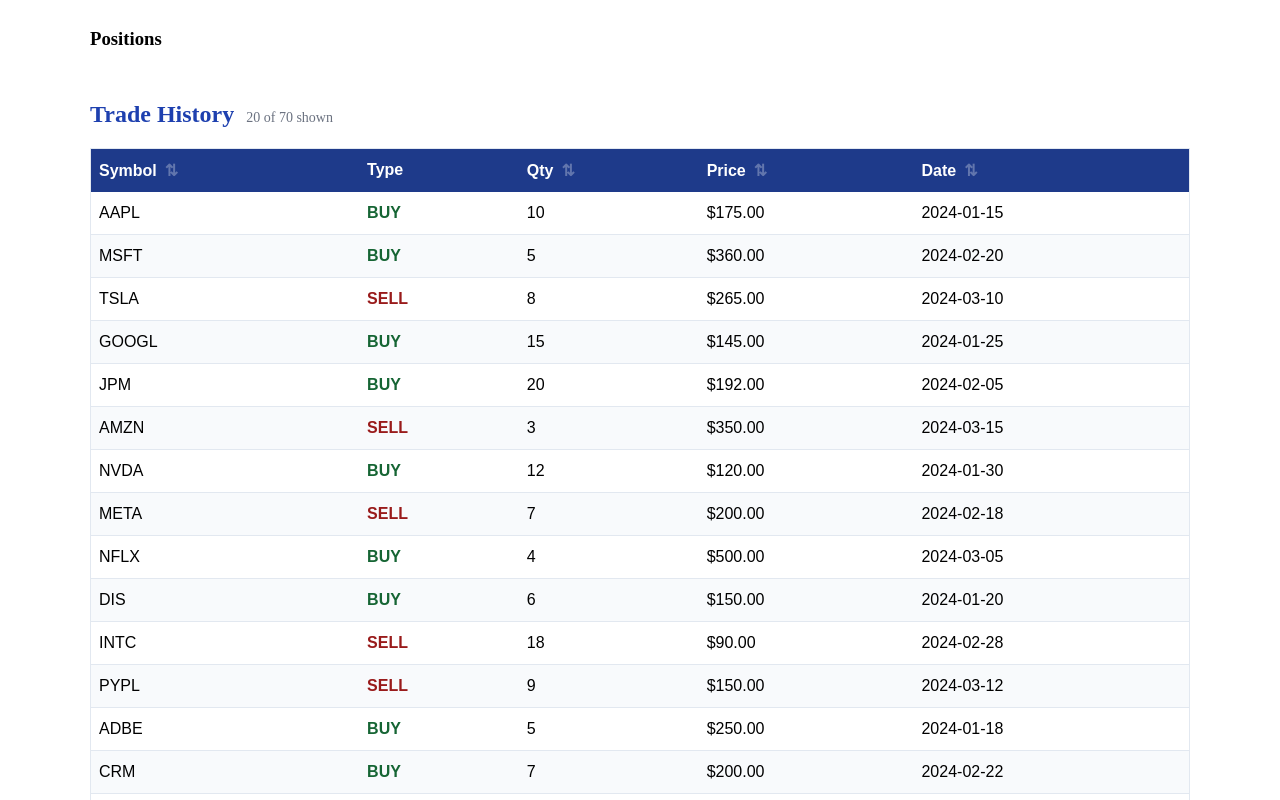
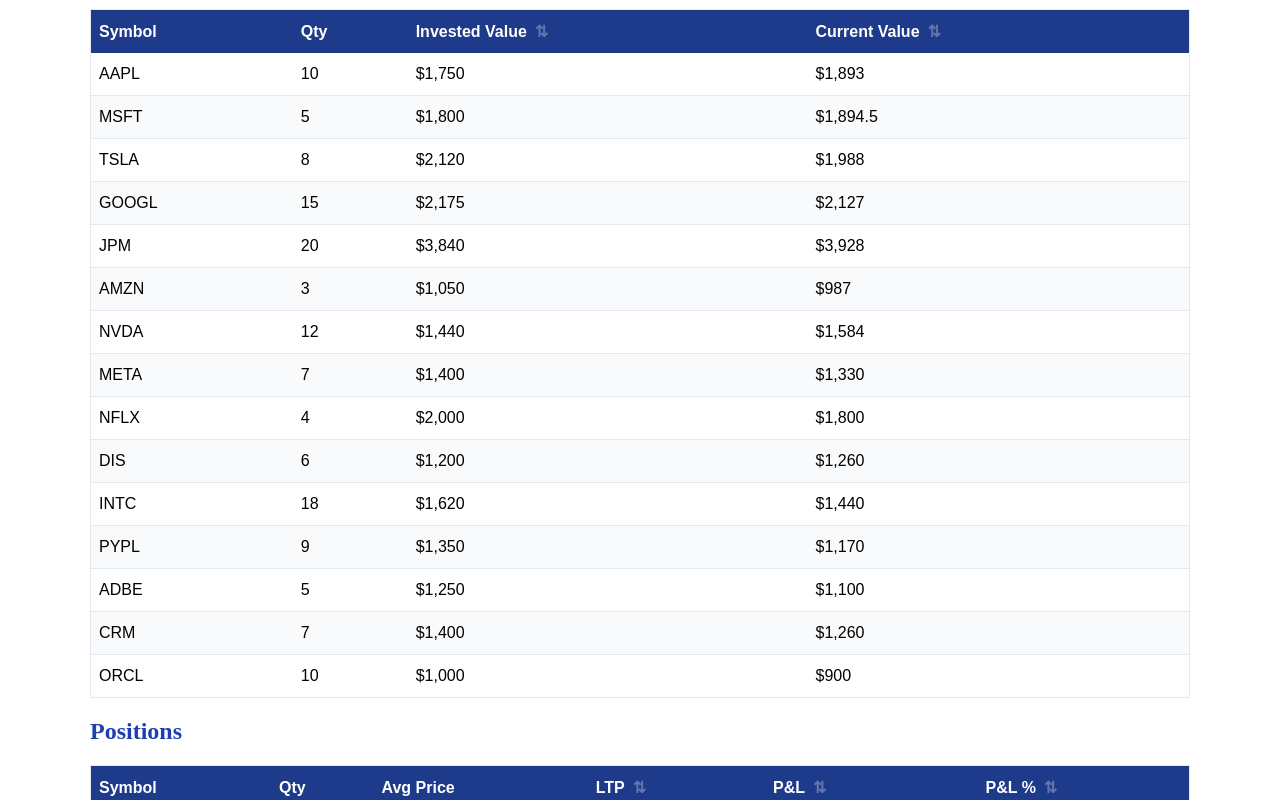
Before and after one commit to Dhruv-Omnenest/Week2, a React (Vite) app: page / in a window 1280 px wide. Shown: the part 2160-2960 px from the top of the page. Built offline with nearby package versions, Linux system fonts and the light colour scheme.

Commit message:
Exercise -3 Apply infinite Scroll to Positios

```diff
--- a/src/App.tsx
+++ b/src/App.tsx
@@ -7,6 +7,7 @@
 import QuotesSection from './components/QuoteSection';
 import HoldingsSection from './components/Holdings';
 import TradeFeature from './components/TradeFeature';
+import PositionsFeature from './features/postionFeatures/PositionFeatures';
 
 function App() {
   const [selectedStock, setSelectedStock] = useState<Stock | null>(null);
@@ -36,8 +37,9 @@
       <HoldingsSection
         stocks={stocks}
         holdings={holdings}
-        positions={positions}
       />
+
+      <PositionsFeature positions={positions} />
 
       {/* 3. Trading Interface */}
       <TradeFeature
--- a/src/components/Holdings.tsx
+++ b/src/components/Holdings.tsx
@@ -2,24 +2,32 @@
 import PortfolioSummary from './PortfolioSummary';
 import type { Stock } from '../types/stock.types';
 import type { Holding } from '../types/holding.types';
-import type { Position } from '../types/position.type';
 
 interface Props {
   stocks: Stock[];
   holdings: Holding[];
-  positions: Position[];
 }
 
-export default function HoldingsSection({ stocks, holdings, positions }: Props) {
+export default function HoldingsSection({ stocks, holdings }: Props) {
   return (
     <section>
       <PortfolioSummary availableStocks={stocks} />
 
       <h3>Holdings</h3>
-      <DataTable<Holding> data={holdings} rowKey="id" columns={[/* ... Same columns as before ... */]} />
-
-      <h3>Positions</h3>
-      <DataTable<Position> data={positions} rowKey="id" columns={[/* ... Same columns as before ... */]} />
+      <DataTable<Holding> data={holdings} rowKey="id" columns={
+        [
+          { key: 'symbol', header: 'Symbol', },
+          { key: 'qty', header: 'Qty', },
+          {
+            key: 'investedValue', header: 'Invested Value', sortable: true,
+            render: v => `$${Number(v).toLocaleString()}`
+          },
+          {
+            key: 'currentValue', header: 'Current Value', sortable: true,
+            render: v => `$${Number(v).toLocaleString()}`
+          },
+        ]
+      } />
     </section>
   );
 }
--- a/src/data/positionData.ts
+++ b/src/data/positionData.ts
@@ -1,50 +1,34 @@
 import type { Position } from "../types/position.type";
 
-
 export const positions: Position[] = [
-  { id: 'p1', symbol: 'AAPL', qty: 10,
-    avgPrice: 175.00, ltp: 189.30,
-    pnl: 143.00, pnlPct: 8.17 },
-  { id: 'p2', symbol: 'MSFT', qty: 5,
-    avgPrice: 360.00, ltp: 378.90,
-    pnl: 94.50, pnlPct: 5.25 },
-  { id: 'p3', symbol: 'TSLA', qty: 8,
-    avgPrice: 265.00, ltp: 248.50,
-    pnl: -132.00, pnlPct: -6.23 },
-  { id: 'p4', symbol: 'GOOGL', qty: 15,
-    avgPrice: 145.00, ltp: 141.80,
-    pnl: -48.00, pnlPct: -2.21 },
-  { id: 'p5', symbol: 'JPM',  qty: 20,
-    avgPrice: 192.00, ltp: 196.40,
-    pnl: 88.00, pnlPct: 2.29 },
-  { id: 'p6', symbol: 'AMZN', qty: 3,
-    avgPrice: 350.00, ltp: 329.00,
-    pnl: -63.00, pnlPct: -5.40 },
-  { id: 'p7', symbol: 'NVDA', qty: 12,
-    avgPrice: 120.00, ltp: 132.00,
-    pnl: 144.00, pnlPct: 10.00 },
-  { id: 'p8', symbol: 'META', qty: 7,
-    avgPrice: 200.00, ltp: 190.00,
-    pnl: -70.00, pnlPct: -5.00 },
-  { id: 'p9', symbol: 'NFLX', qty: 4,
-    avgPrice: 500.00, ltp: 450.00,
-    pnl: -200.00, pnlPct: -10.00 },
-  { id: 'p10', symbol: 'DIS', qty: 6,
-    avgPrice: 150.00, ltp: 210.00,
-    pnl: 60.00, pnlPct: 40.00 },
-  { id: 'p11', symbol: 'INTC', qty: 18,
-    avgPrice: 90.00, ltp: 80.00,
-    pnl: -180.00, pnlPct: -11.11 },
-  { id: 'p12', symbol: 'PYPL', qty: 9,
-    avgPrice: 150.00, ltp: 130.00,
-    pnl: -180.00, pnlPct: -13.33 },
-  { id: 'p13', symbol: 'ADBE', qty: 5,
-    avgPrice: 250.00, ltp: 220.00,
-    pnl: -150.00, pnlPct: -12.00 },
-  { id: 'p14', symbol: 'CRM', qty: 7,
-    avgPrice: 200.00, ltp: 180.00,
-    pnl : -140.00, pnlPct: -10.00 },
-  { id: 'p15', symbol: 'ORCL', qty: 10,
-    avgPrice: 100.00, ltp: 90.00,
-    pnl: -100.00, pnlPct: -10.00 },
+  { id: 'p1', symbol: 'AAPL', qty: 10, avgPrice: 175.00, ltp: 189.30, pnl: 143.00, pnlPct: 8.17 },
+  { id: 'p2', symbol: 'MSFT', qty: 5, avgPrice: 360.00, ltp: 378.90, pnl: 94.50, pnlPct: 5.25 },
+  { id: 'p3', symbol: 'TSLA', qty: 8, avgPrice: 265.00, ltp: 248.50, pnl: -132.00, pnlPct: -6.23 },
+  { id: 'p4', symbol: 'GOOGL', qty: 15, avgPrice: 145.00, ltp: 141.80, pnl: -48.00, pnlPct: -2.21 },
+  { id: 'p5', symbol: 'JPM', qty: 20, avgPrice: 192.00, ltp: 196.40, pnl: 88.00, pnlPct: 2.29 },
+  { id: 'p6', symbol: 'AMZN', qty: 3, avgPrice: 350.00, ltp: 329.00, pnl: -63.00, pnlPct: -5.40 },
+  { id: 'p7', symbol: 'NVDA', qty: 12, avgPrice: 120.00, ltp: 132.00, pnl: 144.00, pnlPct: 10.00 },
+  { id: 'p8', symbol: 'META', qty: 7, avgPrice: 200.00, ltp: 190.00, pnl: -70.00, pnlPct: -5.00 },
+  { id: 'p9', symbol: 'NFLX', qty: 4, avgPrice: 500.00, ltp: 450.00, pnl: -200.00, pnlPct: -10.00 },
+  { id: 'p10', symbol: 'DIS', qty: 6, avgPrice: 150.00, ltp: 210.00, pnl: 60.00, pnlPct: 40.00 },
+  { id: 'p11', symbol: 'INTC', qty: 18, avgPrice: 90.00, ltp: 80.00, pnl: -180.00, pnlPct: -11.11 },
+  { id: 'p12', symbol: 'PYPL', qty: 9, avgPrice: 150.00, ltp: 130.00, pnl: -180.00, pnlPct: -13.33 },
+  { id: 'p13', symbol: 'ADBE', qty: 5, avgPrice: 250.00, ltp: 220.00, pnl: -150.00, pnlPct: -12.00 },
+  { id: 'p14', symbol: 'CRM', qty: 7, avgPrice: 200.00, ltp: 180.00, pnl : -140.00, pnlPct: -10.00 },
+  { id: 'p15', symbol: 'ORCL', qty: 10, avgPrice: 100.00, ltp: 90.00, pnl: -100.00, pnlPct: -10.00 },
+  { id: 'p16', symbol: 'TSM', qty: 25, avgPrice: 105.00, ltp: 145.20, pnl: 1005.00, pnlPct: 38.28 },
+  { id: 'p17', symbol: 'AVGO', qty: 2, avgPrice: 850.00, ltp: 1240.00, pnl: 780.00, pnlPct: 45.88 },
+  { id: 'p18', symbol: 'COST', qty: 4, avgPrice: 550.00, ltp: 725.00, pnl: 700.00, pnlPct: 31.81 },
+  { id: 'p19', symbol: 'AMD', qty: 15, avgPrice: 160.00, ltp: 178.50, pnl: 277.50, pnlPct: 11.56 },
+  { id: 'p20', symbol: 'V', qty: 10, avgPrice: 245.00, ltp: 278.00, pnl: 330.00, pnlPct: 13.47 },
+  { id: 'p21', symbol: 'MA', qty: 6, avgPrice: 390.00, ltp: 465.00, pnl: 450.00, pnlPct: 19.23 },
+  { id: 'p22', symbol: 'PEP', qty: 12, avgPrice: 170.00, ltp: 168.00, pnl: -24.00, pnlPct: -1.18 },
+  { id: 'p23', symbol: 'KO', qty: 30, avgPrice: 58.00, ltp: 60.50, pnl: 75.00, pnlPct: 4.31 },
+  { id: 'p24', symbol: 'BAC', qty: 50, avgPrice: 32.00, ltp: 34.20, pnl: 110.00, pnlPct: 6.88 },
+  { id: 'p25', symbol: 'WMT', qty: 14, avgPrice: 55.00, ltp: 60.10, pnl: 71.40, pnlPct: 9.27 },
+  { id: 'p26', symbol: 'NKE', qty: 8, avgPrice: 105.00, ltp: 92.50, pnl: -100.00, pnlPct: -11.90 },
+  { id: 'p27', symbol: 'SBUX', qty: 10, avgPrice: 95.00, ltp: 88.00, pnl: -70.00, pnlPct: -7.37 },
+  { id: 'p28', symbol: 'ABNB', qty: 12, avgPrice: 140.00, ltp: 155.00, pnl: 180.00, pnlPct: 10.71 },
+  { id: 'p29', symbol: 'UBER', qty: 20, avgPrice: 65.00, ltp: 78.20, pnl: 264.00, pnlPct: 20.31 },
+  { id: 'p30', symbol: 'PLTR', qty: 100, avgPrice: 18.50, ltp: 24.10, pnl: 560.00, pnlPct: 30.27 },
 ];
--- /dev/null
+++ b/src/features/postionFeatures/PositionFeatures.tsx
@@ -0,0 +1,69 @@
+
+import React from 'react';
+import DataTable from '../../components/DataTable';
+import type { Position } from '../../types/position.type';
+import useInfiniteScroll from '../../customHooks/useInfiniteScroll';
+
+interface Props {
+  positions: Position[];
+}
+
+const PositionsFeature: React.FC<Props> = ({ positions }) => {
+  const { visibleItems, bottomRef, hasMore } = useInfiniteScroll(positions, 5);
+
+  return (
+    <section>
+      <h2 style={{ color: '#1E40AF' }}>Positions</h2>
+
+      <DataTable<Position>
+        data={visibleItems}
+        rowKey='id'
+        columns={[
+          { key: 'symbol', header: 'Symbol' },
+          { key: 'qty', header: 'Qty' },
+          {
+            key: 'avgPrice', header: 'Avg Price',
+            render: v => `$${Number(v).toFixed(2)}`
+          },
+          {
+            key: 'ltp', header: 'LTP', sortable: true,
+            render: v => `$${Number(v).toFixed(2)}`
+          },
+          {
+            key: 'pnl', header: 'P&L', sortable: true,
+            render: v => {
+              const n = Number(v);
+              return (
+                <span style={{ color: n >= 0 ? '#166534' : '#991B1B' }}>
+                  {n >= 0 ? '+' : ''}{n.toFixed(2)}%
+                </span>
+              );
+            }
+          },
+          {
+            key: 'pnlPct', header: 'P&L %', sortable: true,
+            render: v => {
+              const n = Number(v);
+              return (
+                <span style={{ color: n >= 0 ? '#166534' : '#991B1B' }}>
+                  {n >= 0 ? '+' : ''}{n.toFixed(2)}%
+                </span>
+              );
+            }
+          },
+        ]}
+      />
+
+      <div ref={bottomRef} style={{ height: 1 }} />
+      <div style={{ padding: '16px', textAlign: 'center', color: '#6B7280', fontSize: '14px' }}>
+        {hasMore ? (
+          <p>Loading more positions...</p>
+        ) : (
+          <p>You've reached the end of your positions.</p>
+        )}
+      </div>
+    </section>
+  );
+};
+
+export default PositionsFeature;
```
